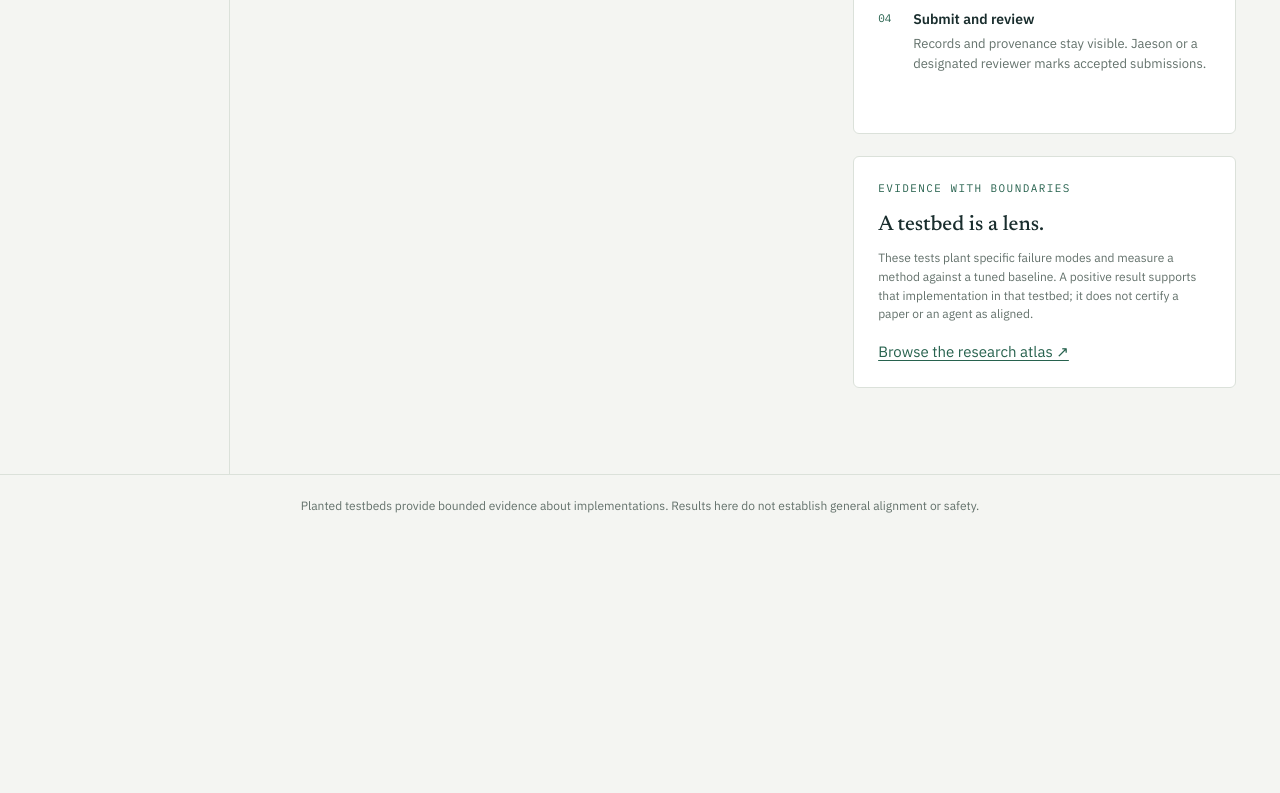
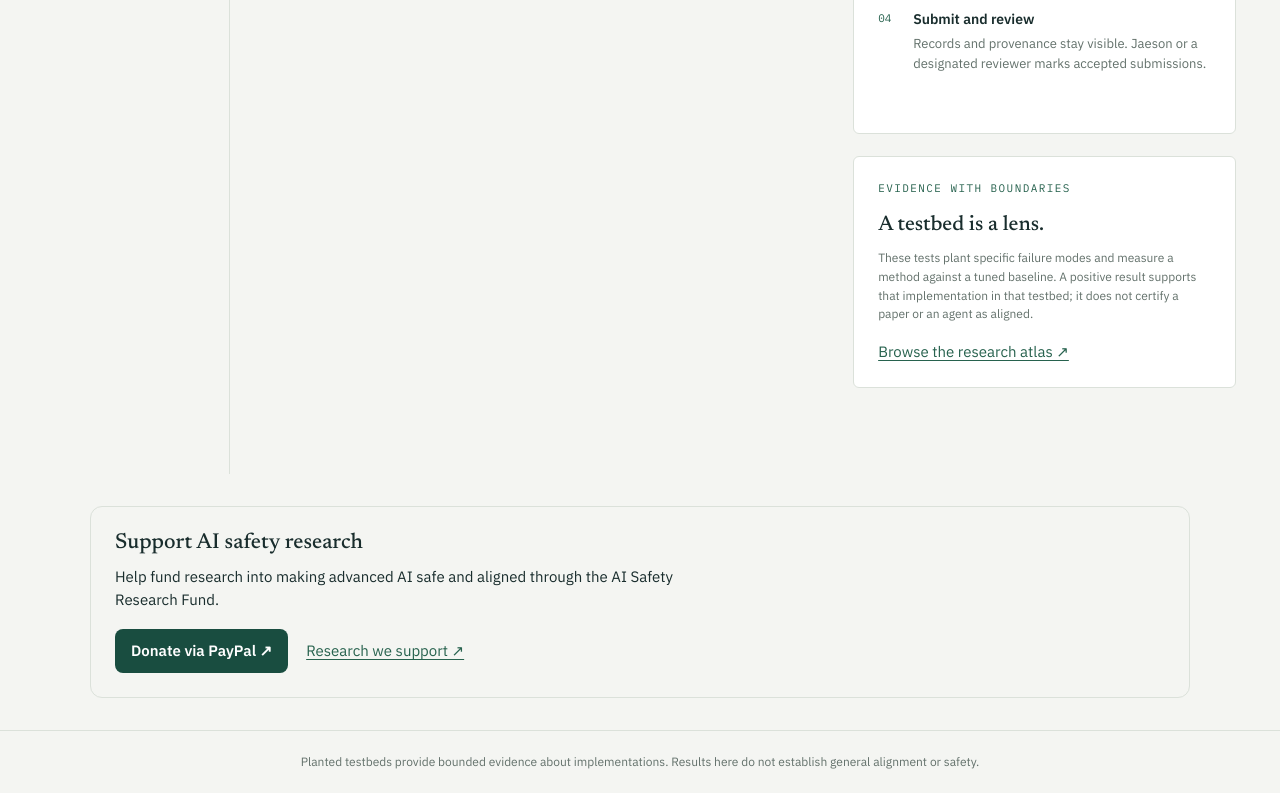
Before and after one commit to jaebooker/alignment-commons, a website: page site/workspace.html in a window 1280 px wide. Shown: the part 1140-1933 px from the top of the page. Before the commit the page ends 1678 px from the top, so only its background shows below. Drawn offline with Linux system fonts and the light colour scheme; no server answers.

Commit message:
Add AI Safety Research Fund donation links

```diff
--- a/site/workspace.css
+++ b/site/workspace.css
@@ -561,3 +561,11 @@ hr {
 .project-card .badge {
   white-space: normal;
 }
+
+.donation { max-width: 1100px; margin: 32px auto; padding: 24px; border: 1px solid var(--line, #ddd); border-radius: 12px; }
+.donation h2 { margin: 0 0 8px; font-size: 1.35rem; }
+.donation p { max-width: 66ch; margin: 0 0 18px; }
+.donation-links { display: flex; align-items: center; gap: 18px; flex-wrap: wrap; }
+.donation .donate-button { display: inline-block; background: #194d40; color: #fff; padding: 10px 16px; border-radius: 8px; text-decoration: none; font-weight: 600; }
+.donation .donate-button:hover { background: #123c31; }
+@media (max-width: 700px) { .donation { margin: 24px 16px; } }
--- a/site/workspace.html
+++ b/site/workspace.html
@@ -49,6 +49,14 @@
         <div id="content"><p>Loading research workspace…</p></div>
       </main>
     </div>
+    <section class="donation" aria-labelledby="donation-heading">
+      <h2 id="donation-heading">Support AI safety research</h2>
+      <p>Help fund research into making advanced AI safe and aligned through the AI Safety Research Fund.</p>
+      <div class="donation-links">
+        <a class="donate-button" href="https://www.paypal.com/donate/?hosted_button_id=HBL3KAAMDNGTW" target="_blank" rel="noopener noreferrer">Donate via PayPal ↗</a>
+        <a href="https://www.aisafetyfund.org/research" target="_blank" rel="noopener noreferrer">Research we support ↗</a>
+      </div>
+    </section>
     <footer>
       Planted testbeds provide bounded evidence about implementations. Results
       here do not establish general alignment or safety.
```
Also changed, not shown: site/index.html (+17 -1 lines).
